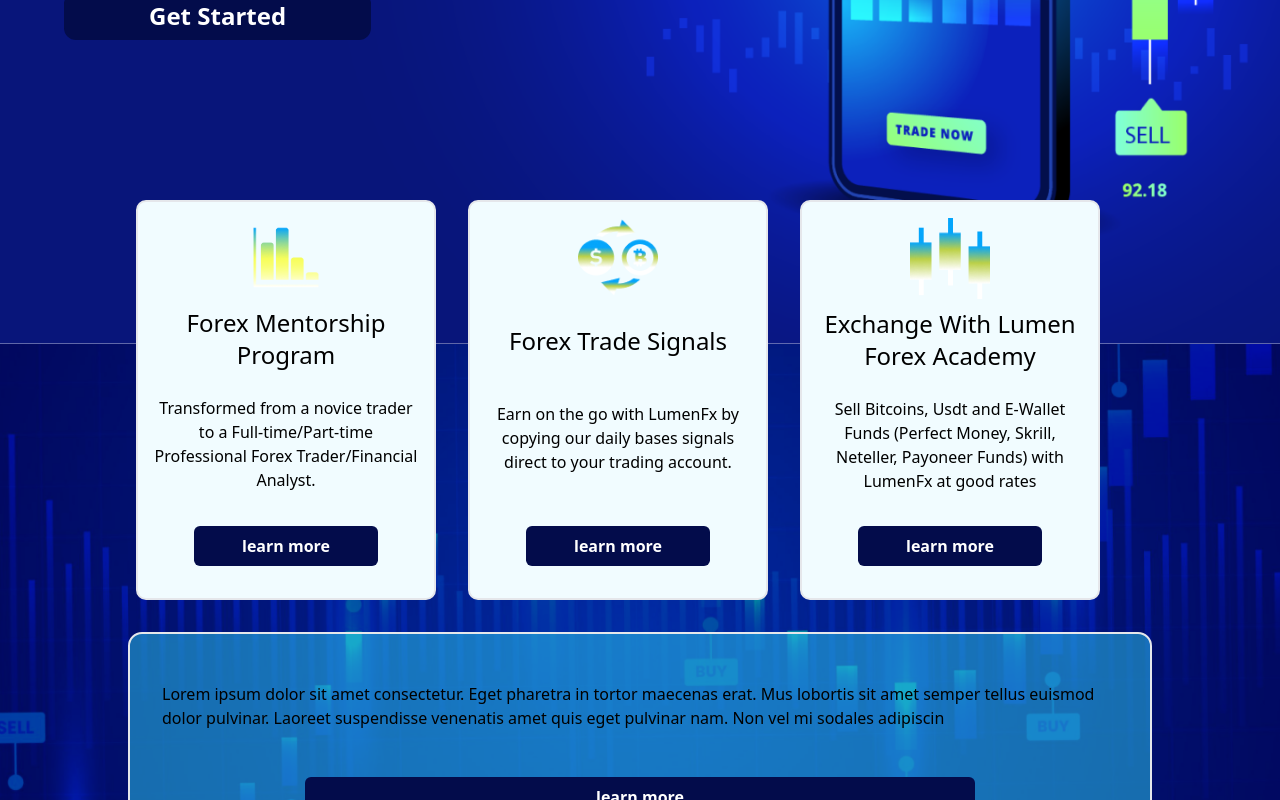
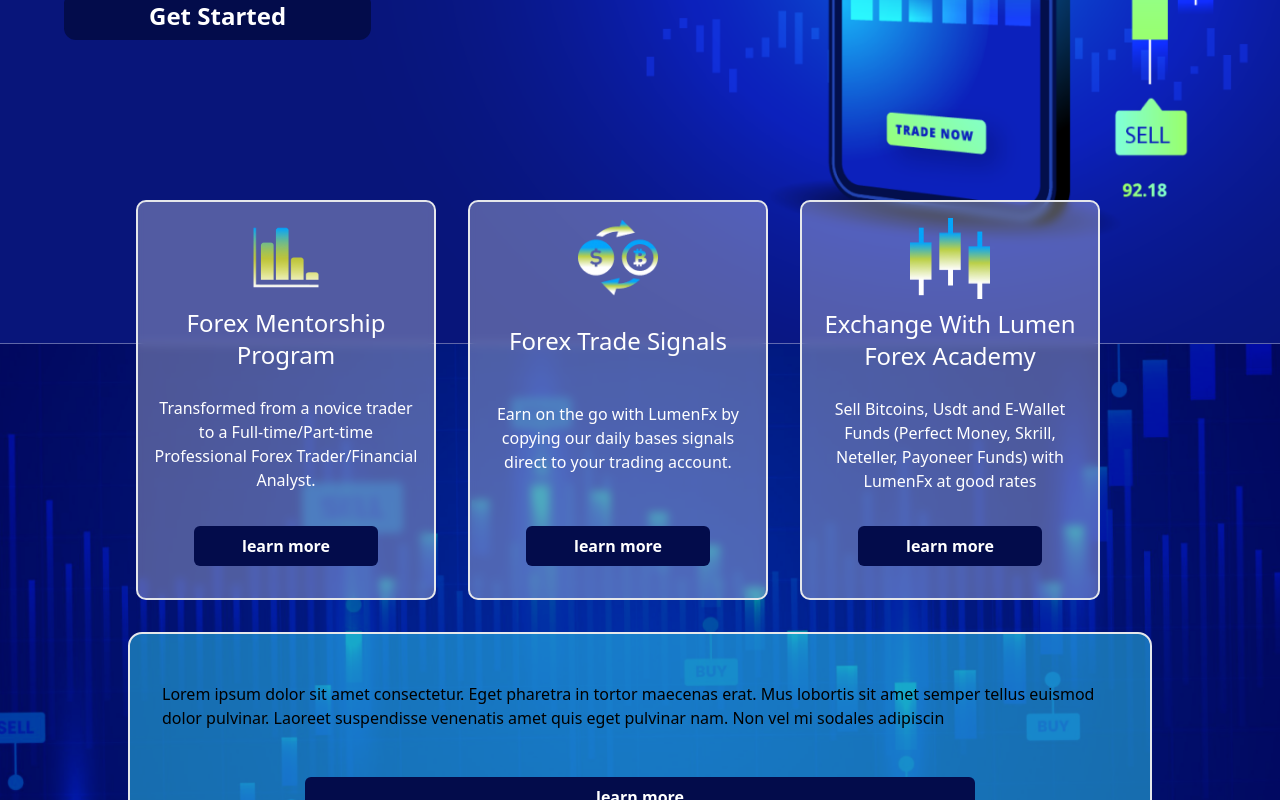
Before and after one commit to Nanocodes-Programming/forex-bang-frontend, a React (Create React App) app: page / in a window 1280 px wide. Shown: the part 456-1256 px from the top of the page. Built offline with nearby package versions, Linux system fonts and the light colour scheme.

Commit message:
hover effect for the service .jsx

```diff
--- a/src/components/Services.jsx
+++ b/src/components/Services.jsx
@@ -30,8 +30,8 @@
         {service_data.map((service) => {
           return (
             <div
-              className="min-h-[400px] w-[300px] text-center rounded-[10px] bg-gradient-to-r-yellow-blue-white
-          my-[1rem] mx-[0.5rem] border-2 p-[1rem] flex flex-col justify-between bg-[#F1FCFF] blur-12"
+              className="min-h-[400px] w-[300px] text-center text-white rounded-[10px] bg-gradient-to-r-yellow-blue-white
+          my-[1rem] mx-[0.5rem] border-2 p-[1rem] flex flex-col justify-between bg-white/30 backdrop-blur-sm hover:scale-[1.1] transition-[1.2s] cursor-pointer hover:border-[#030C4B] hover:border-4"
             >
               <div>
                 <img src={service.image} alt="" className="m-auto w-[30%]" />
```
